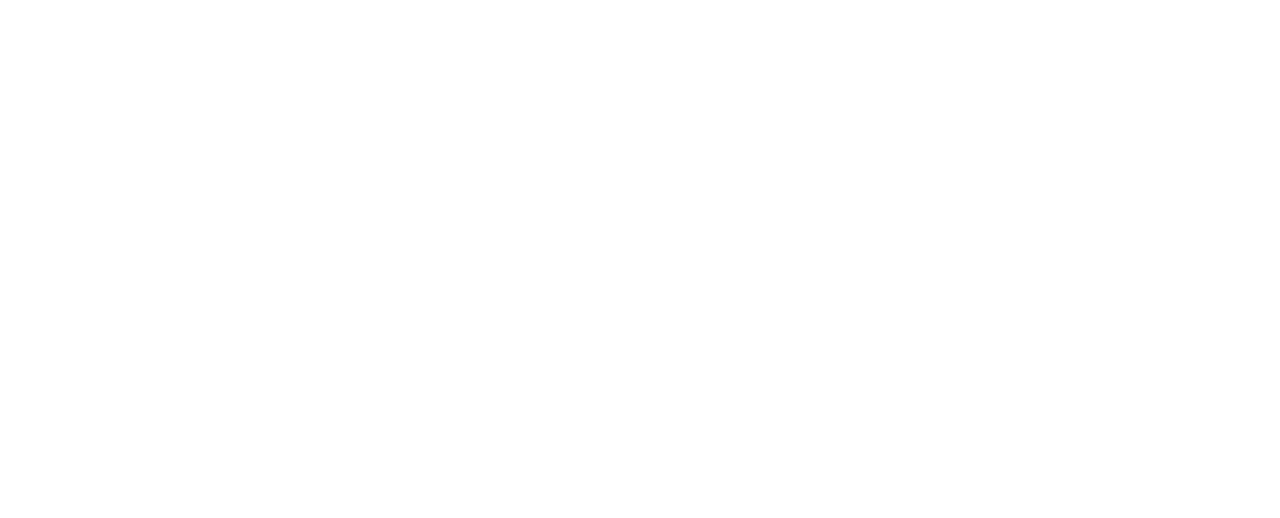
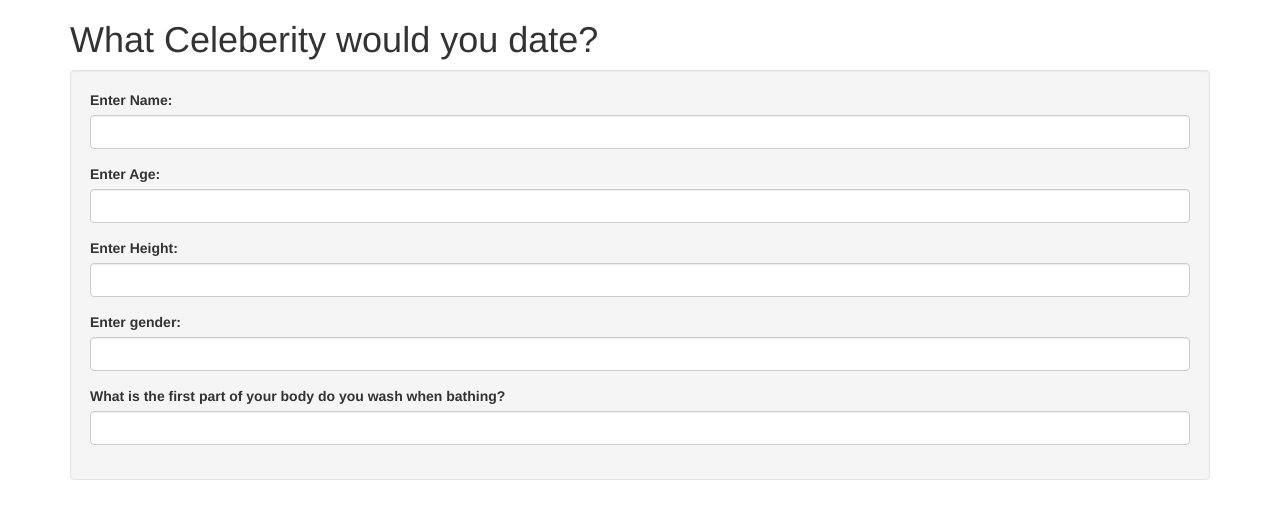
Before and after one commit to Scottreich/dating, a plain HTML site: page index.html in a window 1280 px wide. Drawn offline with Linux system fonts and the light colour scheme.

Commit message:
Add forms

```diff
--- a/index.html
+++ b/index.html
@@ -12,6 +12,30 @@
 
   </head>
   <body>
-
+    <div class="container"</div>
+      <h1>What Celeberity would you date?</h1>
+      <form id="user-input" class = "well">
+        <div class="form-group">
+          <label for="user-name">Enter Name:</label>
+          <input required id="user-name" class="form-control" type="text" aria-describedby="username-error">
+        </div>
+        <div class="form-group">
+          <label for="user-age">Enter Age:</label>
+          <input required id="user-name" class="form-control" type="text" aria-describedby="username-error">
+        </div>
+        <div class="form-group">
+          <label for="user-height">Enter Height:</label>
+          <input required id="user-heigth" class="form-control" type="text" aria-describedby="username-error">
+        </div>
+        <div class="form-group">
+          <label for="user-gender">Enter gender:</label>
+          <input required id="user-gender" class="form-control" type="text" aria-describedby="username-error">
+        </div>
+        <div class="form-group">
+          <label for="user-bathe">What is the first part of your body do you wash when bathing?</label>
+          <input required id="user-bathe" class="form-control" type="text" aria-describedby="username-error">
+        </div>
+      </form>
+    </div>
   </body>
 </html>
```
